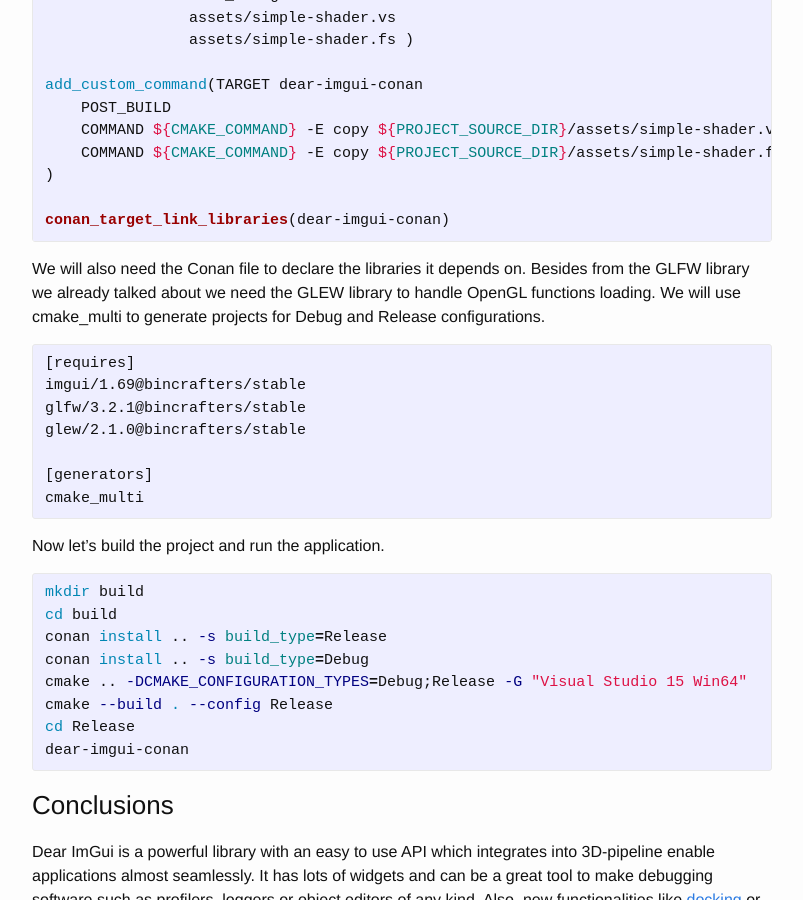
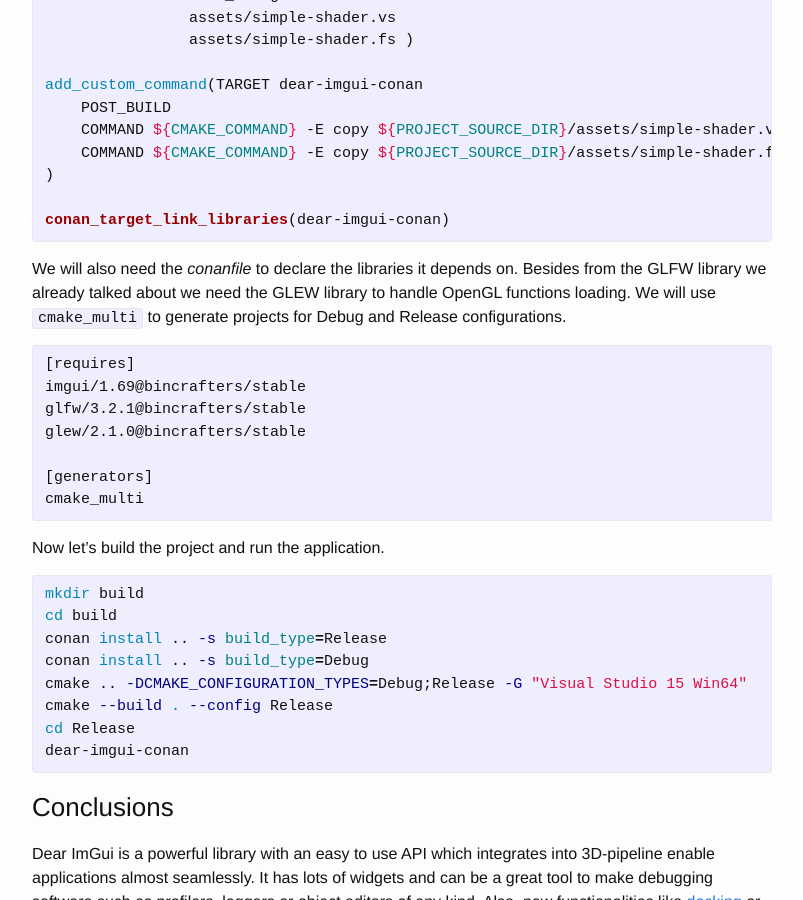
Before and after one commit to conan-io/conan-io.github.io, a Jekyll site: the page built from _posts/2019-06-26-An-introduction-to-the-Dear-ImGui-library.markdown, in a window 1280 px wide and 900 px high, scrolled down 5325 px. Shown: the whole window, without its empty margins (238-1041 px from the left). Built offline with Jekyll 4.4.1, drawn with Linux system fonts in a browser that asks for light colours; comment, search, counter and statistics services are not loaded.

Commit message:
Update _posts/2019-06-26-An-introduction-to-the-Dear-ImGui-library.markdown
Co-Authored-By: Daniel <danimanzaneque@gmail.com>

```diff
--- a/_posts/2019-06-26-An-introduction-to-the-Dear-ImGui-library.markdown
+++ b/_posts/2019-06-26-An-introduction-to-the-Dear-ImGui-library.markdown
@@ -159,7 +159,7 @@ add_custom_command(TARGET dear-imgui-conan
 conan_target_link_libraries(dear-imgui-conan)
 {% endhighlight %}
 
-We will also need the Conan file to declare the libraries it depends on. Besides from the GLFW library we already talked about we need the GLEW library to handle OpenGL functions loading. We will use cmake_multi to generate projects for Debug and Release configurations.
+We will also need the *conanfile* to declare the libraries it depends on. Besides from the GLFW library we already talked about we need the GLEW library to handle OpenGL functions loading. We will use ``cmake_multi`` to generate projects for Debug and Release configurations.
 
 {% highlight text %}
 [requires]
```
